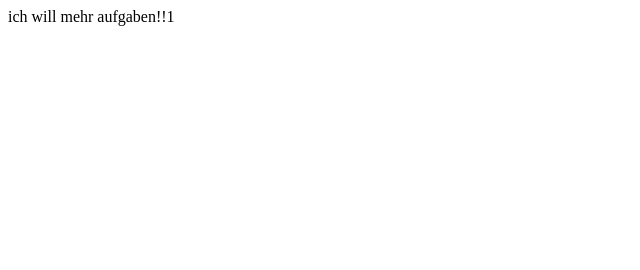
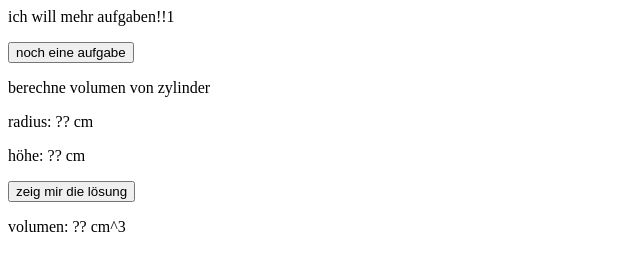
Before and after one commit to lesmana/mehr-aufgaben-webseite, a plain HTML site: page index.html in a window 1280 px wide. Shown: the whole page, without its empty margins (0-640 px from the left). Drawn offline with Linux system fonts and the light colour scheme.

Commit message:
button noch eine aufgabe

```diff
--- a/index.html
+++ b/index.html
@@ -1,11 +1,19 @@
 <html>
 
 <head>
+<meta charset="utf-8">
 <title>mehr aufgaben</title>
+<script src="mehraufgaben.js"></script>
 </head>
 
 <body>
-ich will mehr aufgaben!!1
+<p>ich will mehr aufgaben!!1</p>
+<p><button onclick="nocheineaufgabe()">noch eine aufgabe</button></p>
+<p>berechne volumen von zylinder</p>
+<p>radius: <span id="radius">??</span> cm</p>
+<p>höhe: <span id="hoehe">??</span> cm</p>
+<p><button onclick="zeigmirdieloesung()">zeig mir die lösung</button></p>
+<p>volumen: <span id="volumen">??</span> cm^3</p>
 </body>
 
 </html>
--- /dev/null
+++ b/mehraufgaben.js
@@ -0,0 +1,15 @@
+//'use strict';
+
+function nocheineaufgabe() {
+  var radius = rand(1, 10);
+  var hoehe = rand(1, 20);
+  var radius_elem = document.getElementById("radius");
+  var hoehe_elem = document.getElementById("hoehe");
+  radius_elem.innerHTML = radius;
+  hoehe_elem.innerHTML = hoehe;
+}
+
+function rand(min, max) {
+  var randval = Math.floor(Math.random() * (max - min + 1)) + min;
+  return randval;
+}
```
